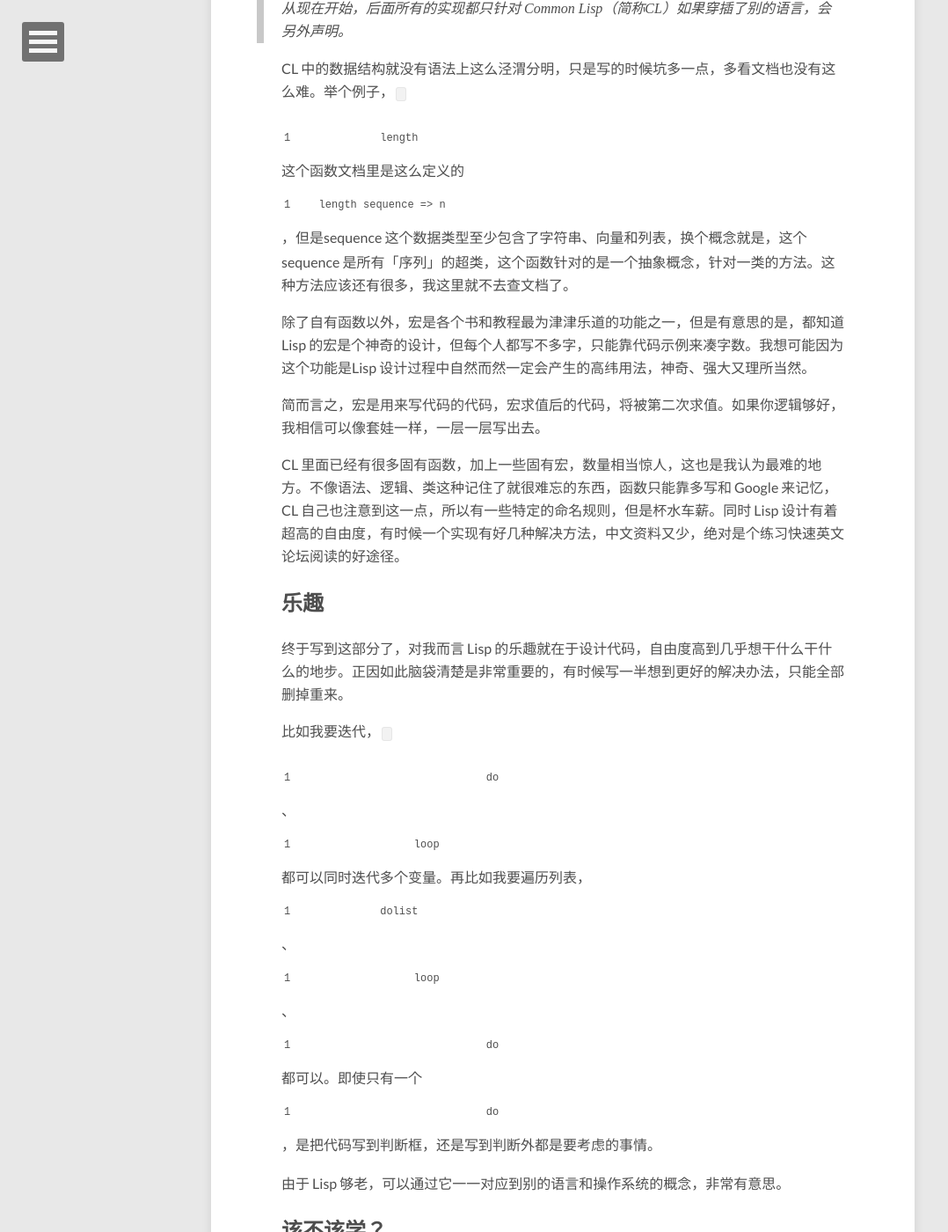
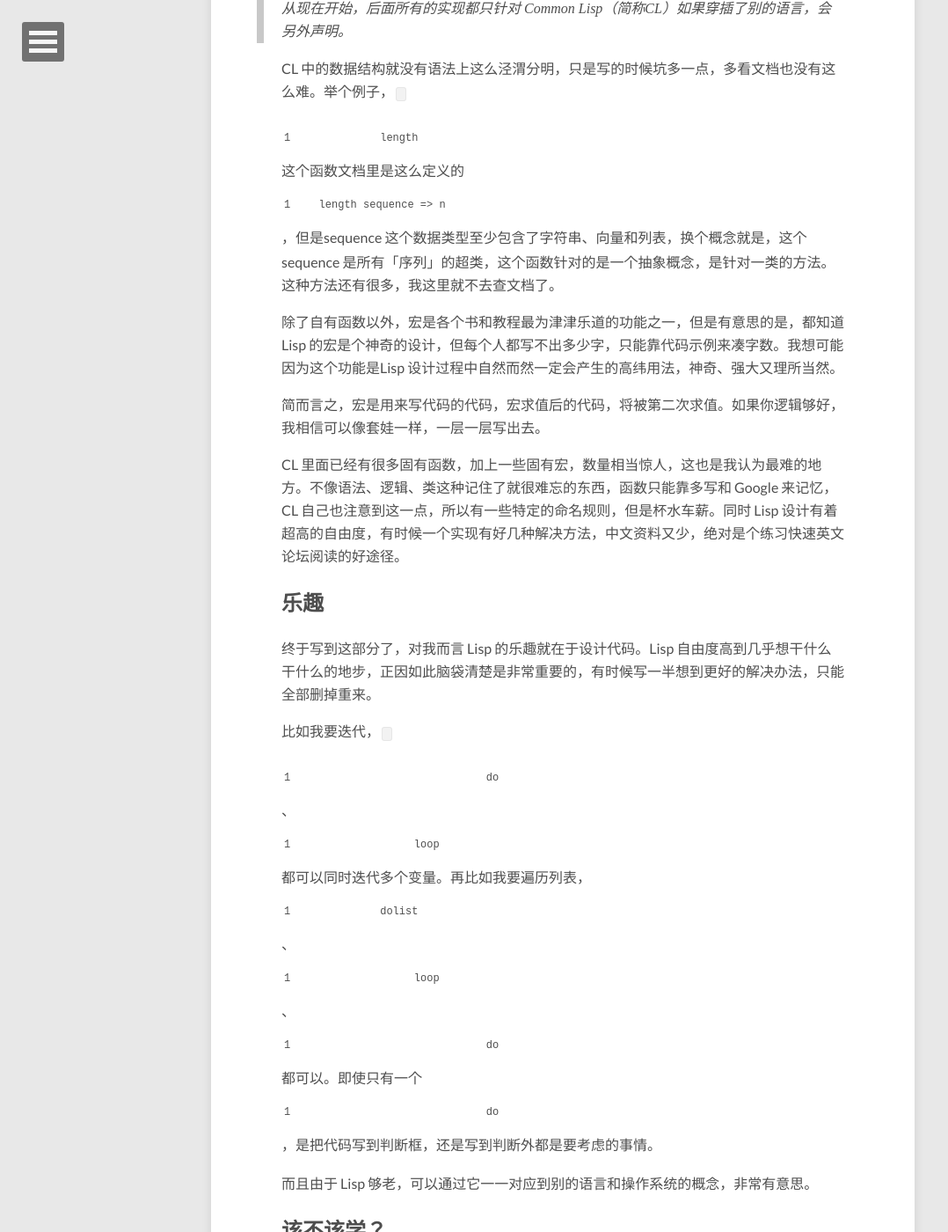
Before and after one commit to ccqpein/ccqpein.github.io, a Jekyll site: the page built from _posts/2016-03-10-关于-Lisp-的废话.md, in a window 1280 px wide and 1400 px high, scrolled down 1998 px. Shown: the whole window at 88% size, without its empty margins (0-1078 px from the left). Built offline with Jekyll 4.4.1, drawn with Linux system fonts in a browser that asks for light colours; nearby versions of some CDN libraries; comment, search, counter and statistics services are not loaded.

Commit message:
fix some

```diff
--- a/_posts/2016-03-10-关于-Lisp-的废话.md
+++ b/_posts/2016-03-10-关于-Lisp-的废话.md
@@ -39,9 +39,9 @@ Lisp 的诡异语法在网络上出了名，看习惯了其实并没有这么难
 
 >从现在开始，后面所有的实现都只针对 Common Lisp（简称CL）如果穿插了别的语言，会另外声明。
 
-CL 中的数据结构就没有语法上这么泾渭分明，只是写的时候坑多一点，多看文档也没有这么难。举个例子，`length`这个函数文档里是这么定义的`length sequence => n`，但是sequence 这个数据类型至少包含了字符串、向量和列表，换个概念就是，这个sequence 是所有「序列」的超类，这个函数针对的是一个抽象概念，针对一类的方法。这种方法应该还有很多，我这里就不去查文档了。
+CL 中的数据结构就没有语法上这么泾渭分明，只是写的时候坑多一点，多看文档也没有这么难。举个例子，`length`这个函数文档里是这么定义的`length sequence => n`，但是sequence 这个数据类型至少包含了字符串、向量和列表，换个概念就是，这个sequence 是所有「序列」的超类，这个函数针对的是一个抽象概念，是针对一类的方法。这种方法还有很多，我这里就不去查文档了。
 
-除了自有函数以外，宏是各个书和教程最为津津乐道的功能之一，但是有意思的是，都知道Lisp 的宏是个神奇的设计，但每个人都写不多字，只能靠代码示例来凑字数。我想可能因为这个功能是Lisp 设计过程中自然而然一定会产生的高纬用法，神奇、强大又理所当然。
+除了自有函数以外，宏是各个书和教程最为津津乐道的功能之一，但是有意思的是，都知道Lisp 的宏是个神奇的设计，但每个人都写不出多少字，只能靠代码示例来凑字数。我想可能因为这个功能是Lisp 设计过程中自然而然一定会产生的高纬用法，神奇、强大又理所当然。
 
 简而言之，宏是用来写代码的代码，宏求值后的代码，将被第二次求值。如果你逻辑够好，我相信可以像套娃一样，一层一层写出去。
 
@@ -49,11 +49,11 @@ CL 里面已经有很多固有函数，加上一些固有宏，数量相当惊
 
 ## 乐趣
 
-终于写到这部分了，对我而言 Lisp 的乐趣就在于设计代码，自由度高到几乎想干什么干什么的地步。正因如此脑袋清楚是非常重要的，有时候写一半想到更好的解决办法，只能全部删掉重来。
+终于写到这部分了，对我而言 Lisp 的乐趣就在于设计代码。Lisp 自由度高到几乎想干什么干什么的地步，正因如此脑袋清楚是非常重要的，有时候写一半想到更好的解决办法，只能全部删掉重来。
 
 比如我要迭代，`do`、`loop`都可以同时迭代多个变量。再比如我要遍历列表，`dolist`、`loop`、`do`都可以。即使只有一个`do`，是把代码写到判断框，还是写到判断外都是要考虑的事情。
 
-由于 Lisp 够老，可以通过它一一对应到别的语言和操作系统的概念，非常有意思。
+而且由于 Lisp 够老，可以通过它一一对应到别的语言和操作系统的概念，非常有意思。
 
 ## 该不该学？
 
```
Also changed, not shown: 1 other file.
